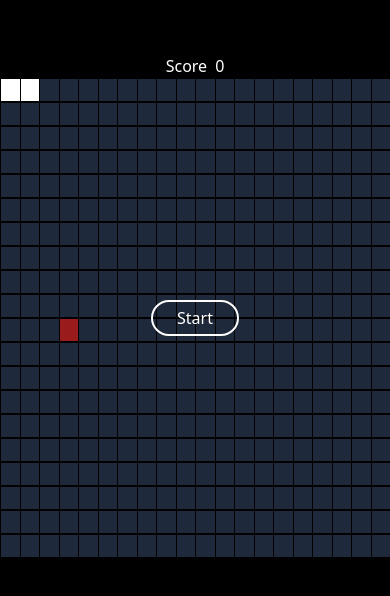
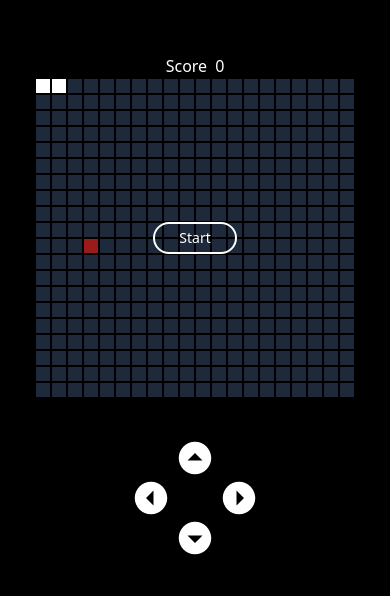
Before and after one commit to peipeix2/Hungry-Snakey, a React (Vite) app: page / in a window 390 px wide. Shown: the part 116-712 px from the top of the page. Built offline with nearby package versions, Linux system fonts and the light colour scheme.

Commit message:
Add virtual keyboard for mobile and tablet layout

```diff
--- a/package.json
+++ b/package.json
@@ -11,7 +11,8 @@
   },
   "dependencies": {
     "react": "^18.2.0",
-    "react-dom": "^18.2.0"
+    "react-dom": "^18.2.0",
+    "react-icons": "^5.0.1"
   },
   "devDependencies": {
     "@types/react": "^18.2.43",
--- a/src/App.jsx
+++ b/src/App.jsx
@@ -2,9 +2,10 @@ import { useEffect, useState, useCallback, useMemo } from 'react'
 import { TOTAL_BOARD_SIZE, INITIAL_SNAKE_POSITION } from './utils'
 import Score from './components/Score'
 import StatusMap from './components/StatusMap'
+import VirtualKeyboard from './components/VirtualKeyboard'
 
 function generateCellStyle(isSnake, isFood) {
-  let cellStyle = 'h-6 w-6 border border-black '
+  let cellStyle = 'xs:h-6 xs:w-6 w-4 h-4 border border-black '
   if (isSnake) return (cellStyle += 'bg-white')
   if (isFood) return (cellStyle += 'bg-red-800')
   return (cellStyle += 'bg-slate-800')
@@ -33,8 +34,9 @@ function App() {
   }, [isGameStart, direction])
 
   useEffect(() => {
-    window.addEventListener('keydown', updateDirection)
-    return () => window.removeEventListener('keydown', updateDirection)
+    window.addEventListener('keydown', (e) => updateDirection(e.key))
+    return () =>
+      window.removeEventListener('keydown', (e) => updateDirection(e.key))
   }, [direction])
 
   const renderBoard = useMemo(() => {
@@ -103,14 +105,14 @@ function App() {
   }
 
   const updateDirection = useCallback(
-    (e) => {
+    (direction) => {
       const directionKey = {
         ArrowUp: 'UP',
         ArrowDown: 'DOWN',
         ArrowLeft: 'LEFT',
         ArrowRight: 'RIGHT',
       }
-      const newDirection = directionKey[e.key]
+      const newDirection = directionKey[direction]
       if (newDirection && newDirection !== getOppositeDirection(direction)) {
         setDirection(newDirection)
       }
@@ -143,7 +145,7 @@ function App() {
   return (
     <div className="container flex h-screen w-screen max-w-full flex-col items-center justify-center bg-black">
       <Score score={score} />
-      <div className="board grid-cols-20 grid-rows-20 relative grid">
+      <div className="board grid-cols-20 grid-rows-20 xs:max-w-max relative grid max-w-xs">
         {renderBoard}
         <StatusMap
           isGameStart={isGameStart}
@@ -151,6 +153,7 @@ function App() {
           startGame={startGame}
         />
       </div>
+      <VirtualKeyboard updateDirection={updateDirection} />
     </div>
   )
 }
--- a/src/components/StatusMap.jsx
+++ b/src/components/StatusMap.jsx
@@ -7,7 +7,7 @@ function StatusMap({ isGameStart, isGameOver, startGame }) {
             <p className="text-2xl font-bold text-white">Game Over</p>
           )}
           <button
-            className="start-button cursor-pointer rounded-3xl border-2 border-white px-6 py-1 text-white hover:bg-white hover:text-black"
+            className="start-button xs:text-base cursor-pointer rounded-3xl border-2 border-white px-6 py-1 text-sm text-white hover:bg-white hover:text-black"
             onClick={startGame}
           >
             {isGameOver ? 'Play again' : 'Start'}
--- /dev/null
+++ b/src/components/VirtualKeyboard/ArrowButtons.jsx
@@ -0,0 +1,21 @@
+import {
+  IoMdArrowDropupCircle,
+  IoMdArrowDropdownCircle,
+  IoMdArrowDropleftCircle,
+  IoMdArrowDroprightCircle,
+} from 'react-icons/io'
+
+function ArrowButtons({ direction, onClick }) {
+  const directionObject = {
+    UP: <IoMdArrowDropupCircle color="white" size="40" onClick={onClick} />,
+    DOWN: <IoMdArrowDropdownCircle color="white" size="40" onClick={onClick} />,
+    LEFT: <IoMdArrowDropleftCircle color="white" size="40" onClick={onClick} />,
+    RIGHT: (
+      <IoMdArrowDroprightCircle color="white" size="40" onClick={onClick} />
+    ),
+  }
+
+  return <>{directionObject[direction]}</>
+}
+
+export default ArrowButtons
--- /dev/null
+++ b/src/components/VirtualKeyboard/index.jsx
@@ -0,0 +1,25 @@
+import ArrowButtons from './ArrowButtons'
+
+function VirtualKeyboard({ updateDirection }) {
+  return (
+    <div className="container mt-10 flex flex-col items-center justify-center md:hidden">
+      <ArrowButtons direction="UP" onClick={() => updateDirection('ArrowUp')} />
+      <div className="left-right-container flex flex-row gap-12">
+        <ArrowButtons
+          direction="LEFT"
+          onClick={() => updateDirection('ArrowLeft')}
+        />
+        <ArrowButtons
+          direction="RIGHT"
+          onClick={() => updateDirection('ArrowRight')}
+        />
+      </div>
+      <ArrowButtons
+        direction="DOWN"
+        onClick={() => updateDirection('ArrowDown')}
+      />
+    </div>
+  )
+}
+
+export default VirtualKeyboard
--- a/tailwind.config.js
+++ b/tailwind.config.js
@@ -1,7 +1,12 @@
 /** @type {import('tailwindcss').Config} */
+const defaultTheme = require('tailwindcss/defaultTheme')
 export default {
   content: ['./index.html', './src/**/*.{js,ts,jsx,tsx}'],
   theme: {
+    screens: {
+      xs: '500px',
+      ...defaultTheme.screens,
+    },
     extend: {
       gridTemplateColumns: {
         20: 'repeat(20, minmax(0, 1fr))',
```
Also changed, not shown: 1 other file (tests, documents, lock files or other folders).
